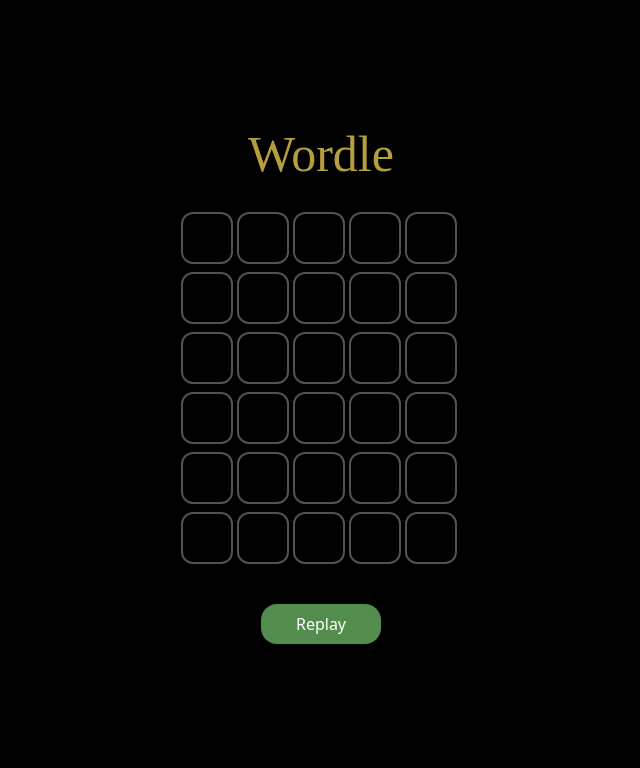
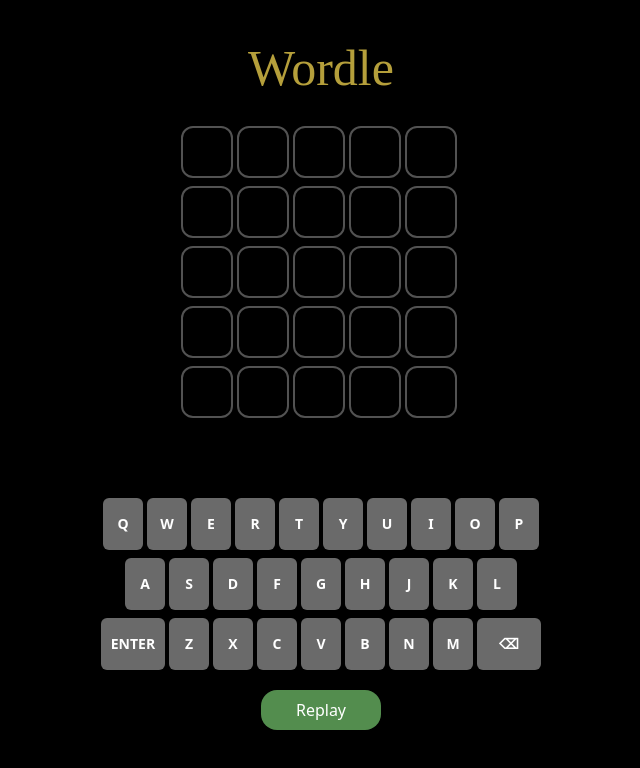
Before and after one commit to shubham-021/OwnWordle, a React (Vite) app: page / in a window 1280 px wide. Shown: the top 768 px of the page, without its empty margins (299-939 px from the left). Built offline with nearby package versions, Linux system fonts and the light colour scheme; no server answers; a web font is replaced by a local one.

Commit message:
Add Keyboard and fix number of rows

```diff
--- a/src/App.css
+++ b/src/App.css
@@ -1,4 +1,5 @@
 @import "tailwindcss";
+
 
 @font-face {
   font-family: 'Cartograph CF';
--- a/src/components/Board.jsx
+++ b/src/components/Board.jsx
@@ -1,5 +1,6 @@
 import { useCallback, useEffect, useRef, useState } from "react"
 import { Line } from "./Line"
+import { Keyboard } from "./Keyboard"
 
 export const Board = () => {
 
@@ -9,10 +10,39 @@
     } , [])
 
     const [solution , setSolution] = useState('')
-    const[guesses , setGuesses] = useState(new Array(6).fill(null))
+    const[guesses , setGuesses] = useState(new Array(5).fill(null))
     const[currentGuess , setCurrentGuess] = useState('')
     const [isGameOver , setIsGameOver] = useState(false)
     const [trial , setTrial] = useState(6)
+    const [usedLetters, setUsedLetters] = useState({}) // New state for tracking used letters
+
+    const updateUsedLetters = useCallback((guess, solution) => {
+        const newUsedLetters = { ...usedLetters }
+
+        for (let i = 0; i < guess.length; i++) {
+            const letter = guess[i].toLowerCase()
+            const solutionLetter = solution[i].toLowerCase()
+
+            if (solutionLetter === letter) {
+                newUsedLetters[letter] = 'correct'
+            } else if (solution.toLowerCase().includes(letter)) {
+                // Only update to 'includes' if not already 'correct'
+                if (newUsedLetters[letter] !== 'correct') {
+                    newUsedLetters[letter] = 'includes'
+                }
+            } else {
+                // Only update to 'incorrect' if not already 'correct' or 'includes'
+                if (!newUsedLetters[letter]) {
+                    newUsedLetters[letter] = 'incorrect'
+                }
+            }
+        }
+
+        setUsedLetters(newUsedLetters)
+    }, [usedLetters])
+
+
+
 
     useEffect(()=>{
         const handleKey = (e) => {
@@ -34,6 +64,7 @@
                 newGuesses[guesses.findIndex((val)=> val==null)] = currentGuess
                 setGuesses(newGuesses)
                 setCurrentGuess('')
+                updateUsedLetters(currentGuess, solution)
                 setTrial(prev => prev - 1)
                 const isCorrect = solution === currentGuess
                 if(isCorrect){
@@ -50,7 +81,7 @@
         window.addEventListener('keydown' , handleKey)
 
         return ()=>{window.removeEventListener('keydown' , handleKey)}
-    },[currentGuess , isGameOver , solution])
+    },[currentGuess , isGameOver , solution, updateUsedLetters])
 
     useEffect(()=>{
         const fetchWord = async()=>{
@@ -83,11 +114,13 @@
                         const isCurrentGuess = i === guesses.findIndex(val => val == null)
                         return <Line key={i} guess={ isCurrentGuess ? currentGuess : guess ?? ''}
                                     solution={solution}
-                                    isFinal = {!isCurrentGuess && guess != null}
+                                    isFinal = {!isCurrentGuess && guess != null }
                                 />
                     })
                 }
             </div>
+
+            <Keyboard usedLetters={usedLetters}/>
 
             <button
                 className='bg-[#538d4e] w-30 h-10 -translate-x-5 -translate-y-5 rounded-2xl text-white hover:cursor-pointer'
@@ -97,12 +130,7 @@
 
             {!trial && (
                 <div className="h-10 lg:text-[20px] -translate-x-5 btranslate-y-5 w-full text-xl font-bold text-white flex justify-center mt-5">
-                    <div>Correct Word is : <span className="uppercase">{solution}</span></div>
-                </div>
-            )}
-            {isGameOver && (
-                <div className="h-10 w-full text-4xl -translate-x-5 -translate-y-5 font-bold flex text-white justify-center mt-5">
-                    <div>Good Job !! Sybau🥀</div>
+                    <div>Correct Word was : <span className="uppercase">{solution}</span></div>
                 </div>
             )}
 
--- /dev/null
+++ b/src/components/Keyboard.jsx
@@ -0,0 +1,53 @@
+import clsx from "clsx"
+
+const KEYBOARD_ROWS = [
+    ['Q', 'W', 'E', 'R', 'T', 'Y', 'U', 'I', 'O', 'P'],
+    ['A', 'S', 'D', 'F', 'G', 'H', 'J', 'K', 'L'],
+    ['ENTER', 'Z', 'X', 'C', 'V', 'B', 'N', 'M', 'BACKSPACE']
+]
+
+export const Keyboard = ({ usedLetters }) => {
+
+    const getKeyStyle = (key) => {
+        if (key === 'ENTER' || key === 'BACKSPACE') {
+            return 'w-16 h-13' // Wider for special keys
+        }
+        return 'w-10 h-13' // Same height as cells, but wider than cells
+    }
+
+    const getKeyColor = (key) => {
+
+        const letterStatus = usedLetters[key.toLowerCase()]
+        if (letterStatus === 'correct') {
+            return 'bg-[#538d4e]'
+        } else if (letterStatus === 'includes') {
+            return 'bg-[#b59f3b]'
+        } else if (letterStatus === 'incorrect') {
+            return 'bg-[#2a2a2a]'
+        }
+
+        return 'bg-[#6a6a6a]'
+    }
+
+    return (
+        <div className="flex flex-col  gap-2 -translate-y-10 -translate-x-5">
+            {KEYBOARD_ROWS.map((row, rowIndex) => (
+                <div key={rowIndex} className="flex gap-1 justify-center">
+                    {row.map((key) => (
+                        <button
+                            key={key}
+                            // onClick={() => handleClick(key)}
+                            className={clsx(
+                                getKeyStyle(key),
+                                getKeyColor(key),
+                                "flex justify-center items-center text-white rounded-md uppercase font-bold text-sm cursor-pointer transition-colors duration-200"
+                            )}
+                        >
+                            {key === 'BACKSPACE' ? '⌫' : key}
+                        </button>
+                    ))}
+                </div>
+            ))}
+        </div>
+    )
+}
```
